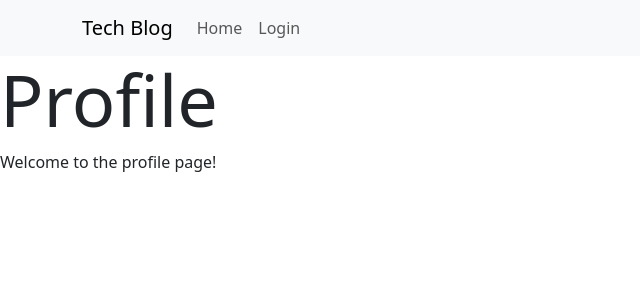
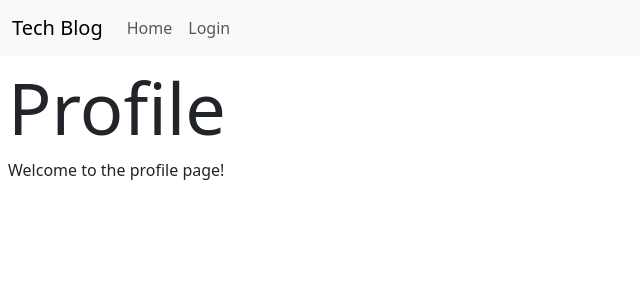
Before and after one commit to femke77/Apollo-Mongo-Blog, a React (Vite) app in the folder client/: page /profile in a window 1280 px wide. Shown: the top 300 px of the page, without its empty margins (0-640 px from the left). Built offline with nearby package versions, Linux system fonts and the light colour scheme.

Commit message:
css added

```diff
--- a/client/src/App.tsx
+++ b/client/src/App.tsx
@@ -46,8 +46,9 @@ function App() {
   return (
     <ApolloProvider client={client}>
       <Navbar loggedIn={loggedIn} setLoggedIn={setLoggedIn} />
-
+    <div className='p-2'>
       <Outlet context={[loggedIn, setLoggedIn] satisfies AuthContextType} />
+    </div>
     </ApolloProvider>
   );
 }
--- a/client/src/components/NavBar.tsx
+++ b/client/src/components/NavBar.tsx
@@ -16,7 +16,7 @@ function NavBar({ loggedIn, setLoggedIn }: { loggedIn: boolean; setLoggedIn: Rea
 
     return (
         <Navbar expand="lg" className="bg-body-tertiary">
-            <Container>
+            <Container fluid>
                 <Navbar.Brand href="#home">Tech Blog</Navbar.Brand>
                 <Navbar.Toggle aria-controls="basic-navbar-nav" />
                 <Navbar.Collapse id="basic-navbar-nav">
```
